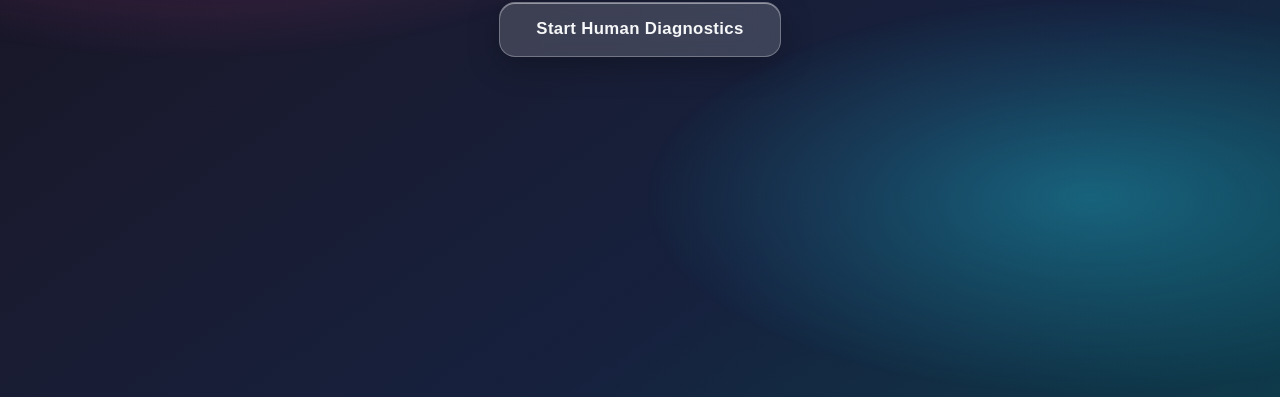
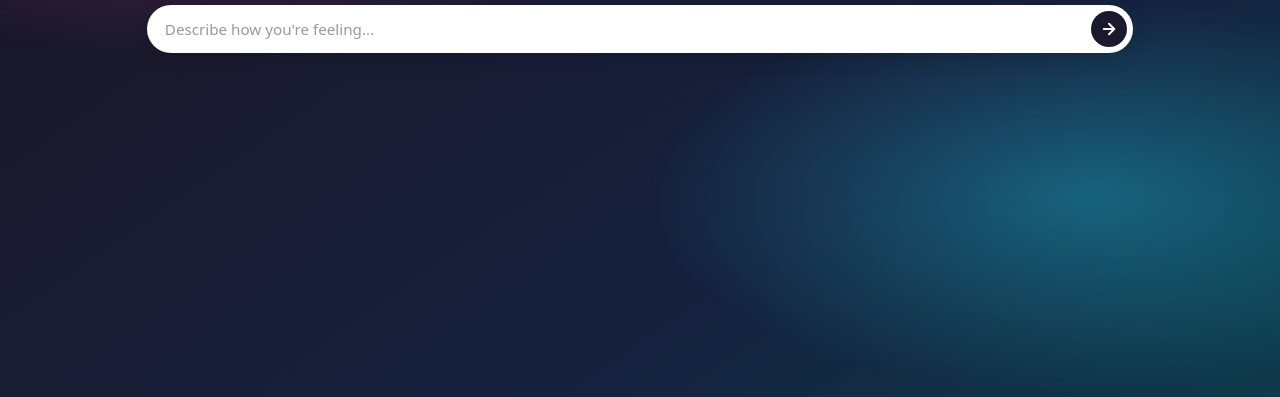
Before and after one commit to XeroDays/NeuroAGI, an Electron app: page src/renderer/index.html in a window 1280 px wide. Shown: the part 403-800 px from the top of the page. Drawn offline with Linux system fonts and the light colour scheme.

Commit message:
design change on the firs screen is added

```diff
--- a/src/renderer/index.html
+++ b/src/renderer/index.html
@@ -11,7 +11,12 @@
   <main class="app-main">
     <div class="home-stack">
       <h1 id="app-title" class="app-title"></h1>
-      <button type="button" id="btn-start-diagnostics" class="glass-button" aria-label="Start Human Diagnostics"></button>
+      <div class="home-input-wrap">
+        <input type="text" id="health-input" class="glass-input" placeholder="Describe how you're feeling…" aria-label="Health issue">
+        <button type="button" id="btn-start-diagnostics" class="glass-button" aria-label="Diagnose me">
+          <svg width="18" height="18" viewBox="0 0 24 24" fill="none" stroke="currentColor" stroke-width="2.5" stroke-linecap="round" stroke-linejoin="round"><line x1="5" y1="12" x2="19" y2="12"/><polyline points="12 5 19 12 12 19"/></svg>
+        </button>
+      </div>
     </div>
   </main>
   <script type="module" src="scripts/app.js"></script>
--- a/src/renderer/scripts/app.js
+++ b/src/renderer/scripts/app.js
@@ -7,6 +7,7 @@ document.addEventListener('DOMContentLoaded', () => {
   document.title = APP_TITLE;
 
   const titleEl = document.getElementById('app-title');
+  const input = document.getElementById('health-input');
   const btn = document.getElementById('btn-start-diagnostics');
 
   if (titleEl) {
@@ -14,9 +15,10 @@ document.addEventListener('DOMContentLoaded', () => {
   }
 
   if (btn) {
-    btn.textContent = LABEL_START_HUMAN_DIAGNOSTICS;
     btn.addEventListener('click', () => {
-      window.location.href = 'screens/diagnoses-room/index.html';
+      const issue = input?.value?.trim() || '';
+      const params = issue ? `?issue=${encodeURIComponent(issue)}` : '';
+      window.location.href = `screens/diagnoses-room/index.html${params}`;
     });
   }
 });
--- a/src/renderer/scripts/constants.js
+++ b/src/renderer/scripts/constants.js
@@ -8,4 +8,7 @@ export const APP_TITLE = 'NeuroAGI';
 export const SCREEN_DIAGNOSES_ROOM = 'Diagnoses Room';
 
 /** Home screen primary action. */
-export const LABEL_START_HUMAN_DIAGNOSTICS = 'Start Human Diagnostics';
+export const LABEL_START_HUMAN_DIAGNOSTICS = 'Diagnose me';
+
+/** Home screen input placeholder. */
+export const PLACEHOLDER_HEALTH_INPUT = "Describe how you're feeling\u2026";
--- a/src/renderer/styles/app.css
+++ b/src/renderer/styles/app.css
@@ -92,11 +92,75 @@ body.app-shell::before {
   align-items: center;
   gap: 1.25rem;
   text-align: center;
-  max-width: min(100%, 22rem);
+  width: 80%;
 }
 
 .home-stack .app-title {
   line-height: 1.2;
+}
+
+.home-input-wrap {
+  width: 100%;
+  position: relative;
+}
+
+.glass-input {
+  width: 100%;
+  height: 3rem;
+  padding: 0 3.5rem 0 1.1rem;
+  font: inherit;
+  font-size: 0.95rem;
+  color: #1a1a2e;
+  background: #fff;
+  border: none;
+  border-radius: 999px;
+  box-shadow: 0 4px 20px rgba(0, 0, 0, 0.15);
+  outline: none;
+  transition: box-shadow 0.2s ease;
+}
+
+.glass-input::placeholder {
+  color: #999;
+}
+
+.glass-input:focus {
+  box-shadow: 0 4px 24px rgba(0, 0, 0, 0.2);
+}
+
+.home-input-wrap .glass-button {
+  position: absolute;
+  right: 0.35rem;
+  top: 50%;
+  transform: translateY(-50%);
+  cursor: pointer;
+  display: flex;
+  align-items: center;
+  justify-content: center;
+  width: 2.25rem;
+  height: 2.25rem;
+  padding: 0;
+  border-radius: 50%;
+  border: none;
+  background: #1a1a2e;
+  color: #fff;
+  box-shadow: none;
+  transition: background 0.2s ease;
+}
+
+.home-input-wrap .glass-button:hover {
+  background: #1a1a2e;
+  border-color: transparent;
+  transform: translateY(-50%);
+  box-shadow: none;
+}
+
+.home-input-wrap .glass-button:active {
+  transform: translateY(-50%);
+}
+
+.home-input-wrap .glass-button:focus-visible {
+  outline: 2px solid rgba(34, 211, 238, 0.8);
+  outline-offset: 2px;
 }
 
 .glass-button {
```
